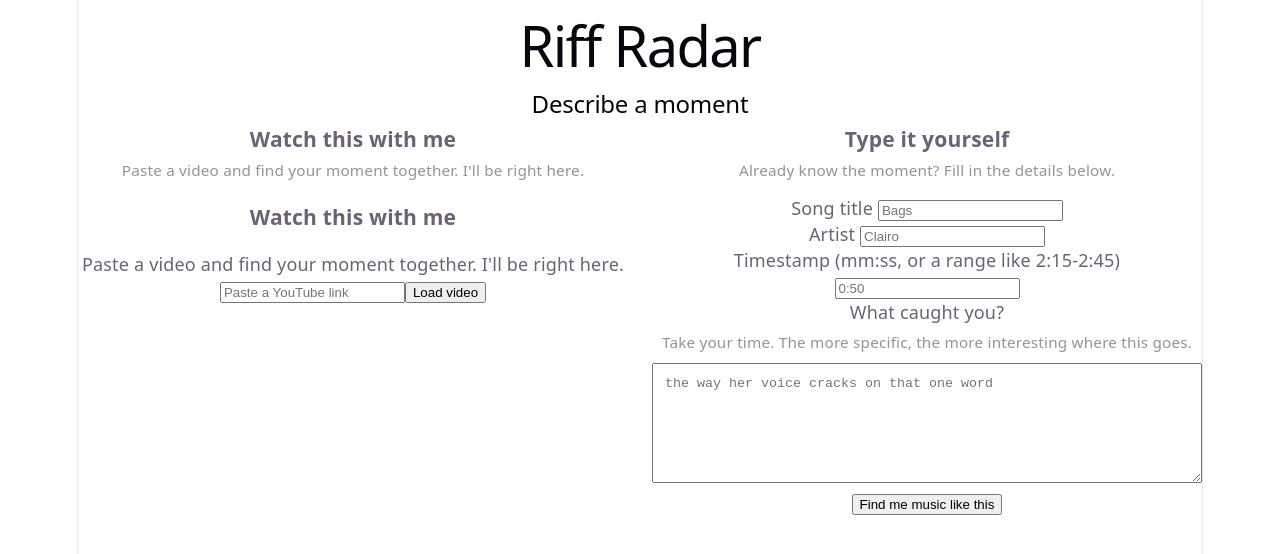
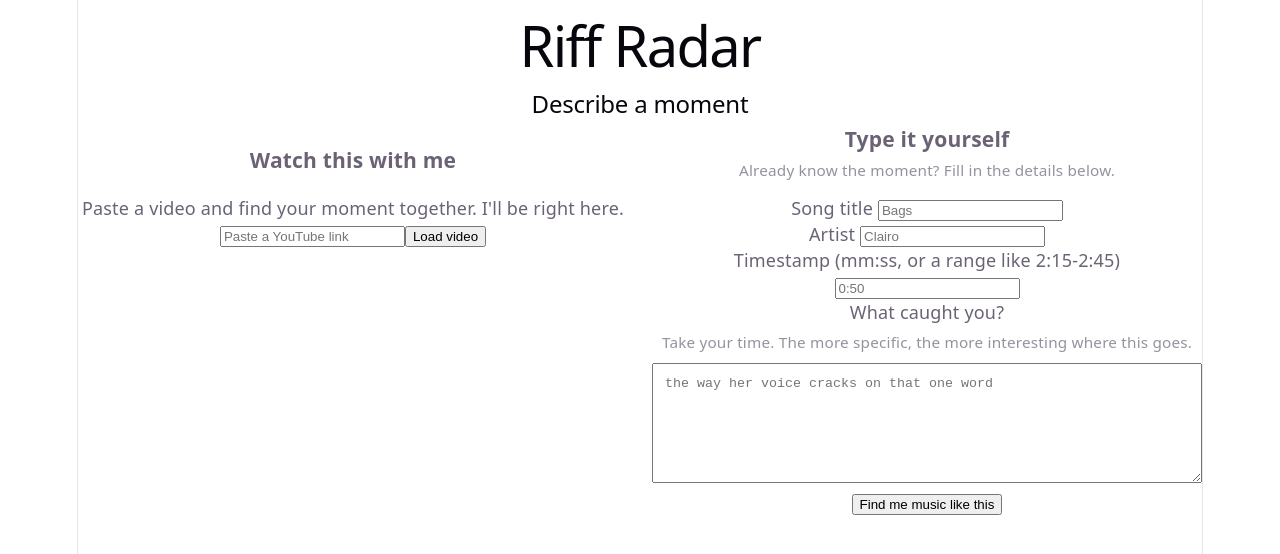
Before and after one commit to SpaceSquidZ/riff-radar, a React (Vite) app: page / in a window 1280 px wide. Shown: the top 554 px of the page. Built offline with nearby package versions, Linux system fonts and the light colour scheme.

Commit message:
Remove duplicate Watch this with me heading, now rendered only inside YouTubeMomentPicker

```diff
--- a/src/MomentForm.jsx
+++ b/src/MomentForm.jsx
@@ -102,14 +102,6 @@ export default function MomentForm({ onSubmit }) {
         {/* Left column: YouTube picker. Always the same single instance,
             regardless of videoLoaded — only its surrounding layout changes. */}
         <div style={{ flex: '1 1 50%' }}>
-          {!videoLoaded && (
-            <div>
-              <h3 style={{ margin: '0 0 4px 0' }}>Watch this with me</h3>
-              <p style={{ fontSize: '0.85em', opacity: 0.7, margin: '0 0 12px 0' }}>
-                Paste a video and find your moment together. I'll be right here.
-              </p>
-            </div>
-          )}
           <YouTubeMomentPicker
             onTimestampCaptured={setTimestamp}
             onTitleGuessed={handleTitleGuessed}
```
